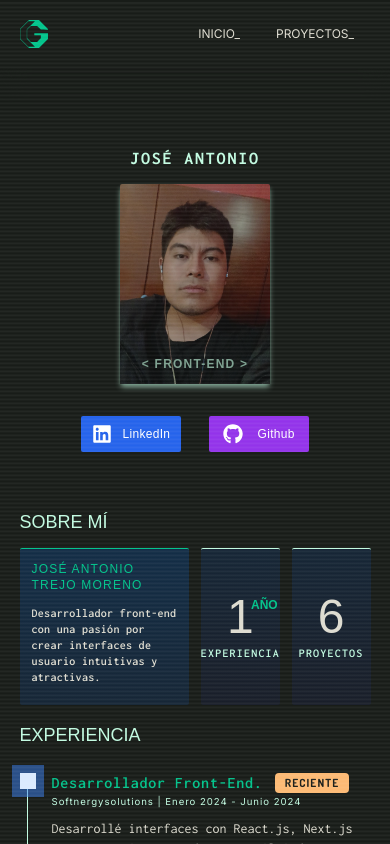
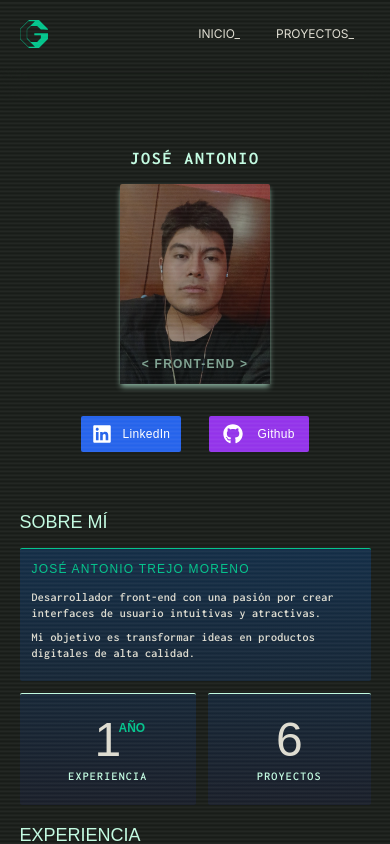
Before and after one commit to ERHy-UZ/portfolio_website, a Next.js app: page / in a window 390 px wide. Shown: the top 844 px of the page. Built offline with nearby package versions, Linux system fonts and the light colour scheme; a web font is replaced by a local one.

Commit message:
Mejoras a about me

```diff
--- a/src/components/AboutMe.tsx
+++ b/src/components/AboutMe.tsx
@@ -1,13 +1,13 @@
 
 export default function AboutMe() {
     return (
-        <div className='grid grid-cols-4 gap-3 lg:gap-6'>
+        <div className='grid sm:grid-cols-2 lg:grid-cols-4 gap-3 lg:gap-6'>
             <div className='col-span-2 bg-gradient-to-b from-cyberblue-100 to-cyberblue-200 p-3 lg:p-6 rounded-sm border-t border-t-cybergreen-200'>
                 <h1 className='uppercase text-cybergreen-200 font-w95f4 text-xs lg:text-2xl tracking-widest mb-3 lg:mb-5'>José Antonio Trejo Moreno</h1>
                 <p className='text-cyberwhite text-xs lg:text-xl font-inconsolata font-semibold lg:font-bold tracking-wide lg:tracking-widest mb-2 lg:mb-3'>Desarrollador front-end con una pasión por crear interfaces de usuario intuitivas y atractivas.</p>
-                <p className='hidden sm:block text-cyberwhite text-xs lg:text-xl font-inconsolata font-semibold lg:font-bold tracking-wide lg:tracking-widest mb-2 lg:mb-3'>Mi objetivo es transformar ideas en productos digitales de alta calidad.</p>
+                <p className='text-cyberwhite text-xs lg:text-xl font-inconsolata font-semibold lg:font-bold tracking-wide lg:tracking-widest mb-2 lg:mb-3'>Mi objetivo es transformar ideas en productos digitales de alta calidad.</p>
             </div>
-            <div className='flex flex-col justify-center items-center bg-gradient-to-b from-cyberblue-200 to-cyberblue-300 rounded-sm border-t border-t-cybergreen-100 space-y-1'>
+            <div className='h-[7rem] lg:h-auto flex flex-col justify-center items-center bg-gradient-to-b from-cyberblue-200 to-cyberblue-300 rounded-sm border-t border-t-cybergreen-100 space-y-1'>
                 <h1 className='text-5xl lg:text-8xl text-cyberwhite font-w95f4'>1</h1>
                 <h2 className='uppercase text-xs lg:text-xl text-cybergreen-100 font-inconsolata tracking-widest font-semibold'>Experiencia</h2>
                 <p className='absolute text-xs lg:text-xl font-sf_pixelate font-semibold text-cybergreen-200 uppercase translate-x-6 lg:translate-x-12 -translate-y-6 lg:-translate-y-12'>AÑO</p>
```
